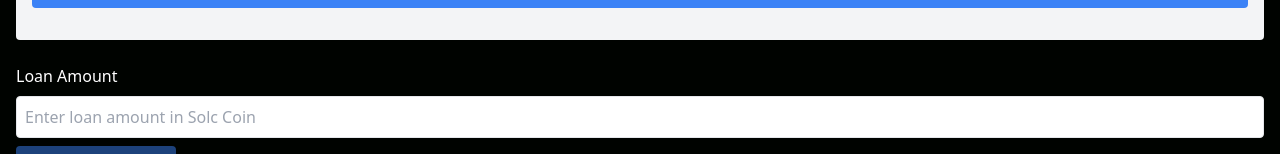
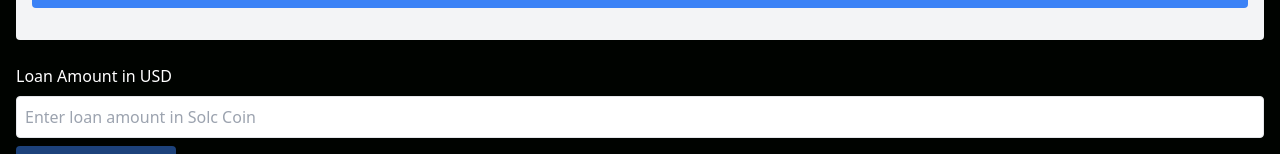
Before and after one commit to Constellation-DEFI-chainlink/defi-frontend, a React (Create React App) app: page /borrow in a window 1280 px wide. Shown: the part 436-590 px from the top of the page. Built offline with nearby package versions, Linux system fonts and the light colour scheme.

Commit message:
BorrowPage.jsx - fixes

```diff
--- a/src/components/BorrowPage.jsx
+++ b/src/components/BorrowPage.jsx
@@ -118,7 +118,7 @@ const BorrowPage = () => {
 
         {/* Loan Request Section */}
         <div className="loan-request-section my-6">
-          <label htmlFor="loan-amount" className="block my-2">Loan Amount</label>
+          <label htmlFor="loan-amount" className="block my-2">Loan Amount in USD</label>
           <input
               id="loan-amount"
               name="loanAmount"
@@ -128,12 +128,14 @@ const BorrowPage = () => {
               min={0}
               value={loanAmount}
               onChange={(e) => setLoanAmount(e.target.value)}
+              step=".01"
+
           />
 
           <button
-              className={`bg-blue-500 text-white rounded p-2 hover:bg-blue-700 my-2 ${!loanAmount ? 'opacity-50 cursor-not-allowed' : ''}`}
+              className={`bg-blue-500 text-white rounded p-2 hover:bg-blue-700 my-2 ${(!(loanAmount>0) ||!(weather && !!weather.temperature) )? 'opacity-50 cursor-not-allowed' : ''}`}
               onClick={handleCalculateCollateral}
-              disabled={!loanAmount}
+              disabled={(!(loanAmount>0) ||!(weather && !!weather.temperature) )}
           >
             Calculate Collateral
           </button>
@@ -142,6 +144,7 @@ const BorrowPage = () => {
               <div className="collateral-details">
                 <p>Calculated Collateral Amount: {collateralDetails.collateralAmount} ETH</p>
                 <p>Interest Rate: {collateralDetails.interestRate}%</p>
+                <p>By accepting, you will trigger a transaction to pay the collateral in ETH and receive your loan in Solc Coin</p>
                 <button
                     className={`bg-green-500 text-white rounded p-2 hover:bg-green-700 my-2`}
                     onClick={handleAcceptLoanOffer}
```
